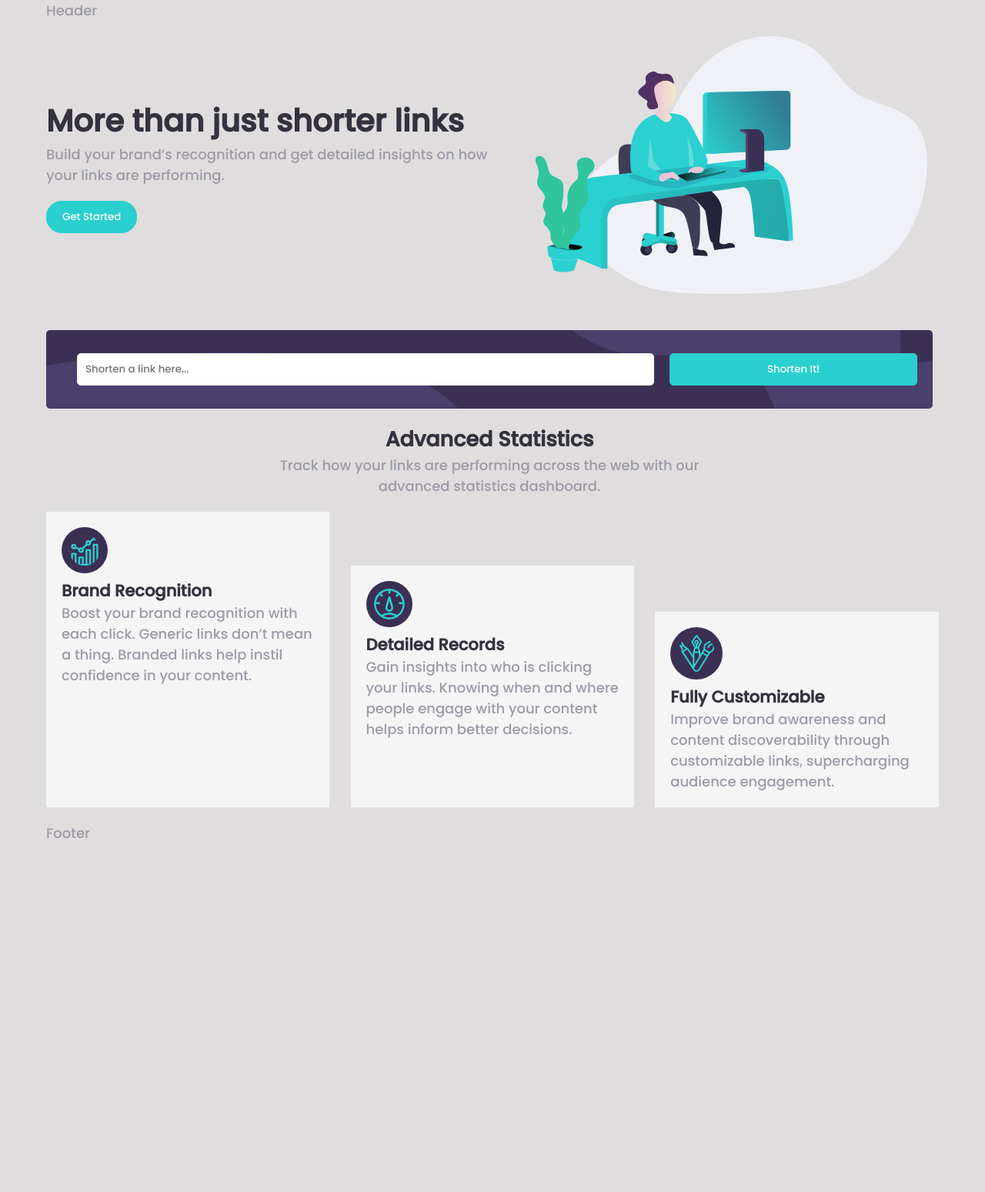
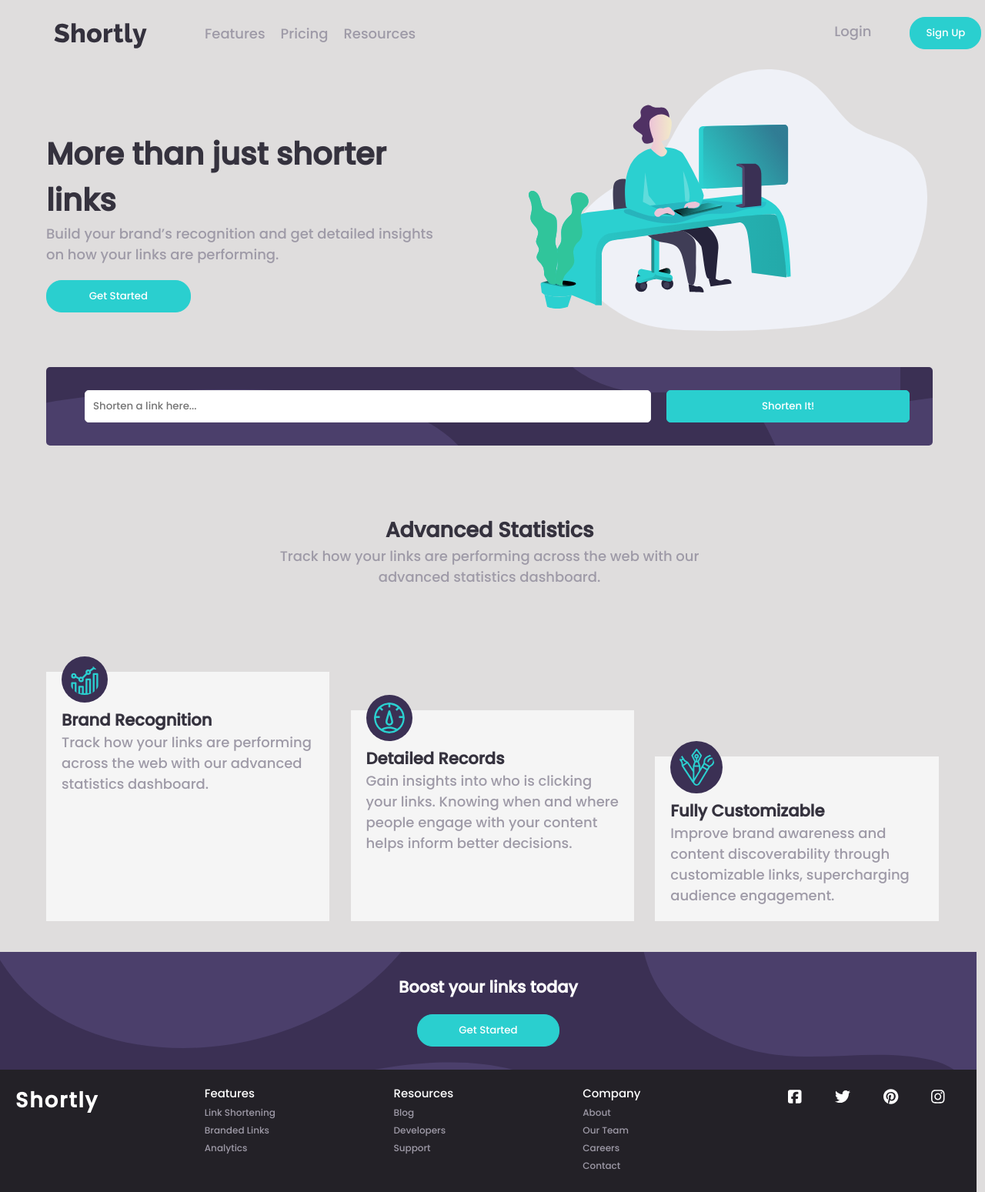
Before and after one commit to kass8mal8/url-shortener, a React app: page / in a window 1280 px wide. Shown: the whole page at 77% size. Before the commit the page ends 1096 px from the top, so only its background shows below. Built offline with nearby package versions, Linux system fonts and the light colour scheme; no server answers.

Commit message:
finished the UI

```diff
--- a/package.json
+++ b/package.json
@@ -3,6 +3,9 @@
   "version": "0.1.0",
   "private": true,
   "dependencies": {
+    "@fortawesome/free-brands-svg-icons": "^6.2.0",
+    "@fortawesome/free-solid-svg-icons": "^6.2.0",
+    "@fortawesome/react-fontawesome": "^0.2.0",
     "@testing-library/jest-dom": "^5.16.5",
     "@testing-library/react": "^13.4.0",
     "@testing-library/user-event": "^13.5.0",
--- a/src/components/Article.js
+++ b/src/components/Article.js
@@ -4,6 +4,11 @@ import detailed from '../assets/images/icon-detailed-records.svg'
 import customize from '../assets/images/icon-fully-customizable.svg'
 
 const Article = () => {
+    const products = [
+        {src:brand,h3:'Brand Recognition',p:'Track how your links are performing across the web with our advanced statistics dashboard.',id:1},
+        {src:detailed,h3:'Detailed Records',p:'Gain insights into who is clicking your links. Knowing when and where people engage with your content helps inform better decisions.',id:2},
+        {src:customize,h3:'Fully Customizable',p:'Improve brand awareness and content discoverability through customizable links, supercharging audience engagement.',id:3}
+    ]
     return (
         <div className='article'>
             <article>
@@ -12,29 +17,13 @@ const Article = () => {
                 advanced statistics dashboard.</p>
             </article>
             <div className='products'>
-                <nav>
-                    <img src={brand} alt="" />
-                    <h3>Brand Recognition</h3>
-                    <p>
-                        Boost your brand recognition with each click. Generic links don’t mean a thing. Branded links help instil confidence in your content.
-                    </p>
-                </nav>
-
-                <nav>
-                    <img src={detailed} alt="" />
-                    <h3>Detailed Records</h3>
-                    <p>
-                    Gain insights into who is clicking your links. Knowing when and where people engage with your content helps inform better decisions.
-                    </p>
-                </nav>
-
-                <nav>
-                    <img src={customize} alt="" />
-                    <h3>Fully Customizable</h3>
-                    <p>
-                    Improve brand awareness and content discoverability through customizable links, supercharging audience engagement.
-                    </p>
-                </nav>
+                {products.map(product => (
+                    <nav>
+                        <img src={product.src} alt={product.h3} />
+                        <h3>{product.h3}</h3>
+                        <p>{product.p}</p>
+                    </nav>
+                ))}
             </div>
         </div>
      );
--- a/src/components/Aside.js
+++ b/src/components/Aside.js
@@ -1,11 +1,25 @@
+import { useRef } from "react";
 import "../styles/aside.css"
+import useFetch  from "./useFetch";
 
 const Aside = () => {
+    const url = 'https://app.shrtco.de/v2/shorten?url=https://github.com/kass8mal8'
+    const inputRef = useRef()
+    const res = useFetch(url)
+    const handleSubmit =()=> {
+        if (inputRef.current.value == " "){
+
+        }
+    }
+
     return (
-        <div className="aside">
-            <input type="text" placeholder="Shorten a link here..." />
+        <form className="aside" onSubmit = {handleSubmit}>
+            <input
+                type="text"
+                placeholder="Shorten a link here..."
+                ref = {inputRef} />
             <button>Shorten It!</button>
-        </div>
+        </form>
      );
 }
 
--- a/src/components/Footer.js
+++ b/src/components/Footer.js
@@ -1,6 +1,44 @@
+import '../styles/footer.css'
+
+import { FontAwesomeIcon } from '@fortawesome/react-fontawesome'
+import { faTwitter,faPinterest,faFacebookSquare, faInstagram } from '@fortawesome/free-brands-svg-icons'
+
 const Footer = () => {
     return (
-        <div>Footer</div>
+        <div className='footer'>
+            <div className='footer-intro'>
+                <h3> Boost your links today</h3>
+                <button>Get Started</button>
+            </div>
+            <div className='footer-links'>
+                <h2>Shortly</h2>
+                <div className='features'>
+                    <h5>Features</h5>
+                    <li>Link Shortening</li>
+                    <li>Branded Links</li>
+                    <li>Analytics</li>
+                </div>
+                <div className='resources'>
+                    <h5>Resources</h5>
+                    <li>Blog</li>
+                    <li>Developers</li>
+                    <li>Support</li>
+                </div>
+                <div className='resources'>
+                    <h5>Company</h5>
+                    <li>About</li>
+                    <li>Our Team</li>
+                    <li>Careers</li>
+                    <li>Contact</li>
+                </div>
+                <div className='socials'>
+                    <li><FontAwesomeIcon icon={faFacebookSquare} className = "icons"/></li>
+                    <li><FontAwesomeIcon icon={faTwitter} className = "icons"/></li>
+                    <li><FontAwesomeIcon icon={faPinterest} className = "icons"/></li>
+                    <li><FontAwesomeIcon icon={faInstagram} className = "icons"/></li>
+                </div>
+            </div>
+        </div>
      );
 }
 
--- a/src/components/Header.js
+++ b/src/components/Header.js
@@ -1,6 +1,27 @@
+import logo from '../assets/images/logo.svg'
+import '../styles/header.css'
+import { FontAwesomeIcon } from '@fortawesome/react-fontawesome'
+import { faBars } from '@fortawesome/free-solid-svg-icons'
+
 const Header = () => {
     return (
-        <div>Header</div>
+        <div className='header'>
+            <ul>
+                <li><img src={logo} alt='logo' className='logo' /></li>
+                <li>
+                    <FontAwesomeIcon icon = {faBars} className ="menu"/>
+                </li>
+                <nav>
+                    <li>Features</li>
+                    <li>Pricing</li>
+                    <li>Resources</li>
+                    <aside>
+                        <li>Login</li>
+                        <li><button>Sign Up</button></li>
+                    </aside>
+                </nav>
+            </ul>
+        </div>
     );
 }
 
--- a/src/components/Main.js
+++ b/src/components/Main.js
@@ -2,6 +2,7 @@ import working from '../assets/images/working.svg'
 import '../styles/main.css'
 
 const Main = () => {
+
     return (
         <div className = "main">
             <div>
@@ -12,7 +13,7 @@ const Main = () => {
                 <p>
                     Build your brand’s recognition and get detailed insights on how your links are performing.
                 </p>
-                <button>Get Started</button>
+                <button> Get Started </button>
 
             </div>
         </div>
--- /dev/null
+++ b/src/components/useFetch.js
@@ -0,0 +1,20 @@
+import {useEffect, useState} from 'react'
+
+const useFetch =async (url) => {
+    const [data,setData] = useState([])
+    useEffect( () => {
+        const fetchData = async() =>{
+            try {
+                const response = await fetch(url)
+                const data = response.json()
+                setData(data)
+            } catch (error) {
+                console.log(error.message);
+            }
+        }
+        fetchData()
+    },[url,data])
+    console.log(data);
+}
+
+export default useFetch;
--- a/src/styles/article.css
+++ b/src/styles/article.css
@@ -1,5 +1,5 @@
 .article{
-    margin-top: 20px;
+    margin-top: 90px;
 }
 
 h3,h2{
@@ -11,13 +11,20 @@ h3,h2{
     background: whitesmoke;
     width: 90%;
     padding: 20px;
-    margin: 20px auto;
+    margin: 40px auto;
+    position: relative;
 }
 
 .products nav img {
     background: hsl(257, 27%, 26%);
     padding: 10px;
-    border-radius: 50%;
+    border-radius: 50px;
+    object-fit: cover;
+    margin-top: -40px;
+}
+
+article{
+    margin: 70px auto;
 }
 
 @media screen and (min-width:800px) {
--- a/src/styles/aside.css
+++ b/src/styles/aside.css
@@ -1,6 +1,6 @@
 .aside{
     padding: 10px;
-    padding-inline: 40px;
+    padding-inline: 50px;
     background:hsl(257, 27%, 26%);
     display: grid;
     align-items: center;
--- a/src/styles/footer.css
+++ b/src/styles/footer.css
@@ -0,0 +1,86 @@
+.footer-intro,.footer-links{
+    width: 87vw;
+    margin-left: -20px;
+    padding: 20px;
+}
+
+.footer button,.footer h3{
+    color: white;
+    margin: 10px auto;
+}
+
+.footer h2{
+    color: white;
+    margin: 5 auto auto 40px;
+    letter-spacing: 2px;
+}
+
+.footer-intro{
+    text-align: center;
+    background-color: hsl(257, 27%, 26%);
+    background-image: url(../assets/images/bg-boost-mobile.svg);
+}
+
+.footer-links{
+    background: hsl(260, 8%, 14%);
+}
+
+.footer li{
+    list-style: none;
+    display: block;
+    margin: 5px auto;
+    font-size: 12px;
+}
+
+.footer li:hover{
+    cursor: pointer;
+    color: hsl(180, 66%, 49%);
+}
+
+.footer h5{
+    color: white;
+    font-weight: 500;
+}
+
+.socials{
+    display: flex;
+    justify-content: space-evenly;
+}
+
+.icons{
+    color: white;
+    font-size: 20px;
+}
+.icons:hover{
+    color: hsl(180, 66%, 49%);
+    cursor: pointer;
+}
+
+@media screen and (min-width:800px) {
+    .footer-intro,.footer-links{
+        width: 96vw;
+        margin-left: -60px;
+    }
+    .footer-links{
+        display: grid;
+        grid-template-columns:20% 20% 20% 20% 20%;
+    }
+    .footer-intro{
+        background-image: url(../assets/images/bg-boost-desktop.svg);
+    }
+    .footer button{
+        width: 15%;
+    }
+}
+
+@media screen and (max-width:500px) {
+    .socials li{
+        margin: auto -10px;
+    }
+    .socials{
+        margin-top: 20px;
+    }
+    .footer-links div{
+        margin:20px auto;
+    }
+}
--- a/src/styles/header.css
+++ b/src/styles/header.css
@@ -0,0 +1,77 @@
+.header{
+    margin-top: 30px;
+}
+
+.menu{
+    width: 60px;
+    color:hsl(257, 7%, 63%);
+    position:absolute;
+    right: 20px;
+    top: 30px;
+}
+
+.header ul li {
+    list-style-type: none;
+    display: inline-flex;
+    justify-content: space-between;
+    margin: auto 10px;
+}
+
+.header ul li:hover{
+    cursor: pointer;
+    color: hsl(257, 27%, 26%);
+}
+
+.header nav{
+    position: absolute;
+    top: 30px;
+    left:20%;
+}
+
+@media screen and (min-width:800px) {
+    aside{
+        right: -250%;
+        position: absolute;
+        top: -8px;
+    }
+    aside button{
+        margin-left: 30px;
+    }
+    .menu{
+        display: none;
+    }
+}
+
+@media screen and (max-width:500px) {
+    .header{
+        margin-bottom: 120px;
+    }
+    .logo{
+        position: absolute;
+        left: 30px;
+        top: 35px;
+    }
+    .header ul li{
+        display: block;
+        margin: 20px auto;
+        color: white;
+    }
+    .header nav{
+        background: hsl(257, 27%, 26%);
+        width: 85%;
+        margin-left:-55px;
+        margin-top: 60px;
+        padding: 10px;
+        padding-block: 20px;
+        border-radius: 10px;
+        display: none;
+    }
+    .header nav button{
+        width: 90%;
+        font-weight: 600;
+        letter-spacing: 2px;
+    }
+    .header img{
+        position:absolute;
+    }
+}
--- a/src/styles/main.css
+++ b/src/styles/main.css
@@ -13,6 +13,10 @@
     margin-top: 20px;
 }
 
+.main-intro{
+    margin-top: 30px;
+}
+
 
 @media screen and (min-width:800px) {
     .main{
@@ -22,6 +26,8 @@
     }
     .main-intro{
         margin-top:100px ;
+        width: 60%;
+        margin-right: 70px;
     }
     .main img{
         width: 90%;
@@ -31,4 +37,7 @@
         font-weight: 1000;
         font-size:40px;
     }
+    .main button{
+        width: 37%;
+    }
 }
```
Also changed, not shown: src/assets/url-shortening-api-master/url-shortening-api-master/index.html (+11 -13 lines), README.md, src/assets/images/icon-hamburger.svg (added), 1 other file.
